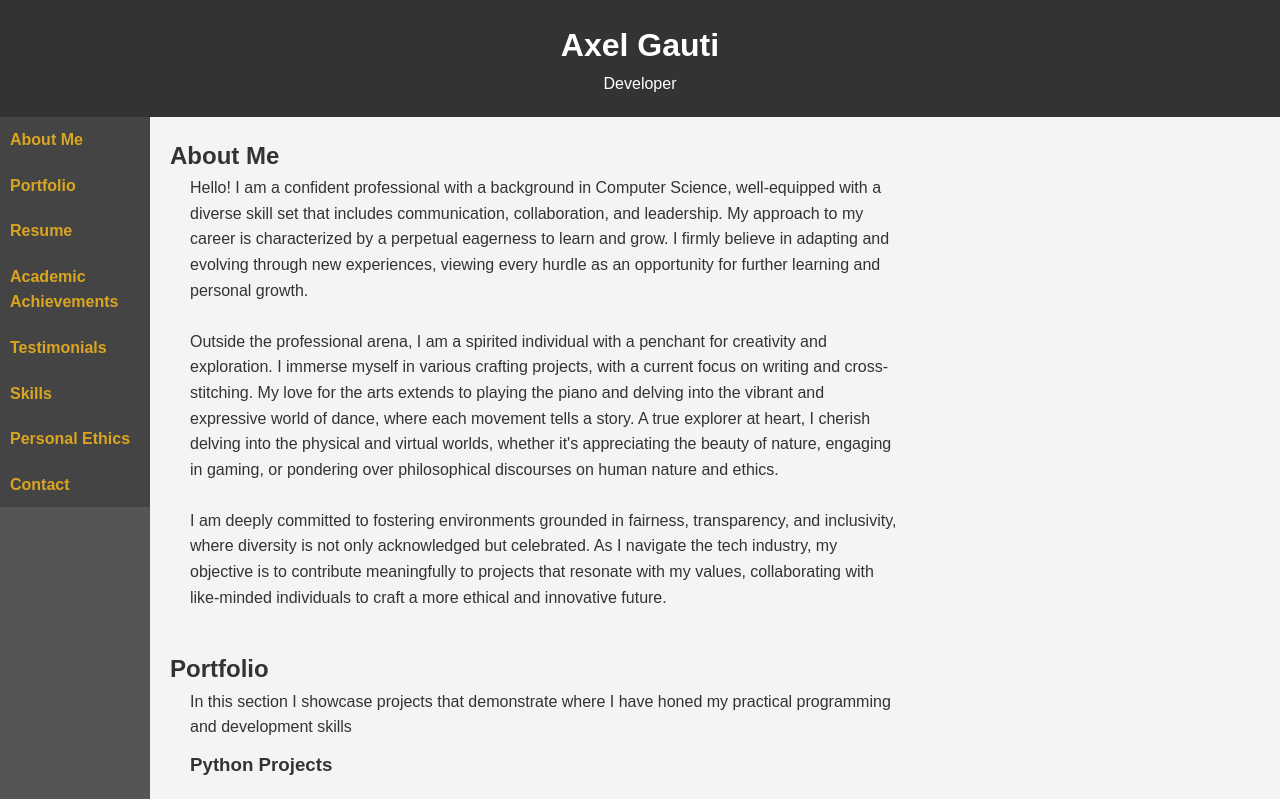
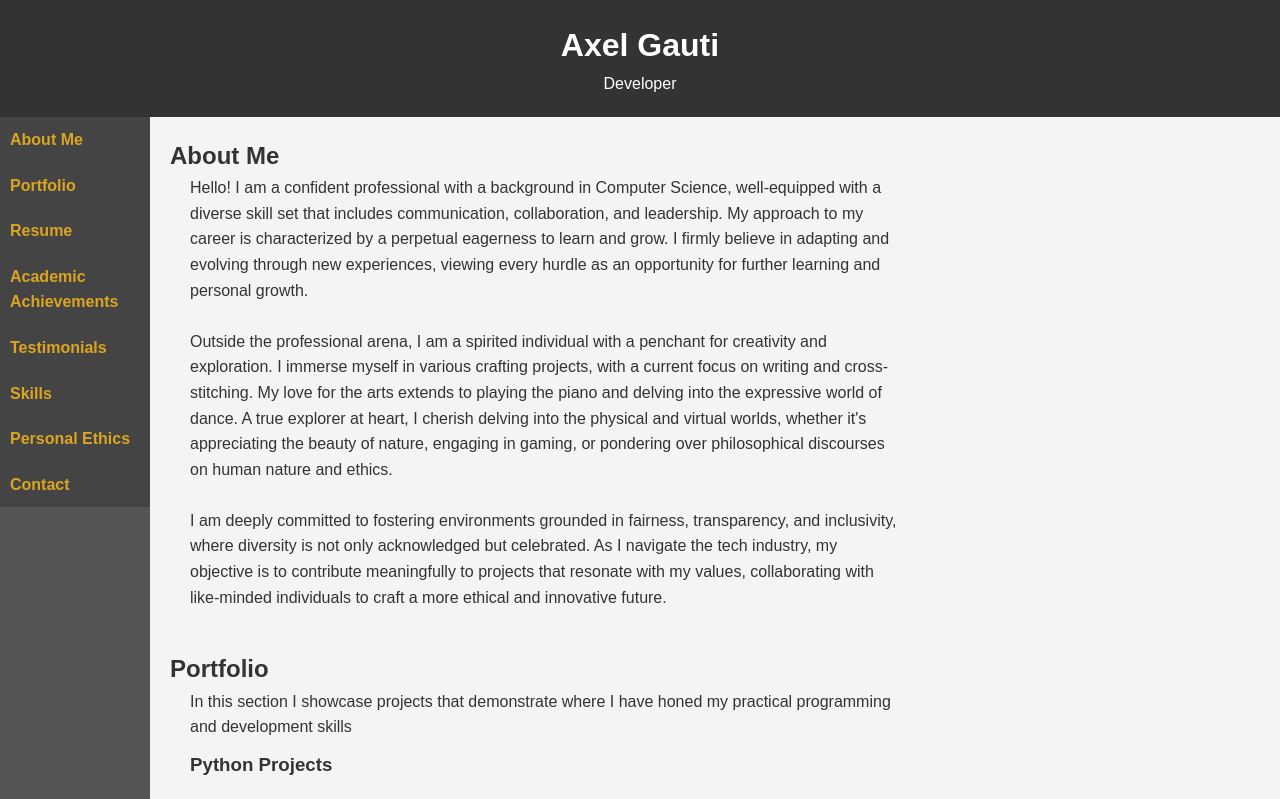
Before and after one commit to mittons/axelgauti, a Django app: page /career/ in a window 1280 px wide. Shown: the top 799 px of the page. Run offline with Django 4.2, Linux system fonts and the light colour scheme.

Commit message:
Edited a bit of the about me section.

```diff
--- a/career/templates/career_main.html
+++ b/career/templates/career_main.html
@@ -318,7 +318,7 @@
 
 				<p>Hello! I am a confident professional with a background in Computer Science, well-equipped with a diverse skill set that includes communication, collaboration, and leadership. My approach to my career is characterized by a perpetual eagerness to learn and grow. I firmly believe in adapting and evolving through new experiences, viewing every hurdle as an opportunity for further learning and personal growth.</p>
 				<br>
-				<p>Outside the professional arena, I am a spirited individual with a penchant for creativity and exploration. I immerse myself in various crafting projects, with a current focus on writing and cross-stitching. My love for the arts extends to playing the piano and delving into the vibrant and expressive world of dance, where each movement tells a story. A true explorer at heart, I cherish delving into the physical and virtual worlds, whether it's appreciating the beauty of nature, engaging in gaming, or pondering over philosophical discourses on human nature and ethics.</p>
+				<p>Outside the professional arena, I am a spirited individual with a penchant for creativity and exploration. I immerse myself in various crafting projects, with a current focus on writing and cross-stitching. My love for the arts extends to playing the piano and delving into the expressive world of dance. A true explorer at heart, I cherish delving into the physical and virtual worlds, whether it's appreciating the beauty of nature, engaging in gaming, or pondering over philosophical discourses on human nature and ethics.</p>
 				<br>
 				<p>I am deeply committed to fostering environments grounded in fairness, transparency, and inclusivity, where diversity is not only acknowledged but celebrated. As I navigate the tech industry, my objective is to contribute meaningfully to projects that resonate with my values, collaborating with like-minded individuals to craft a more ethical and innovative future.</p>
 			</section>
```
